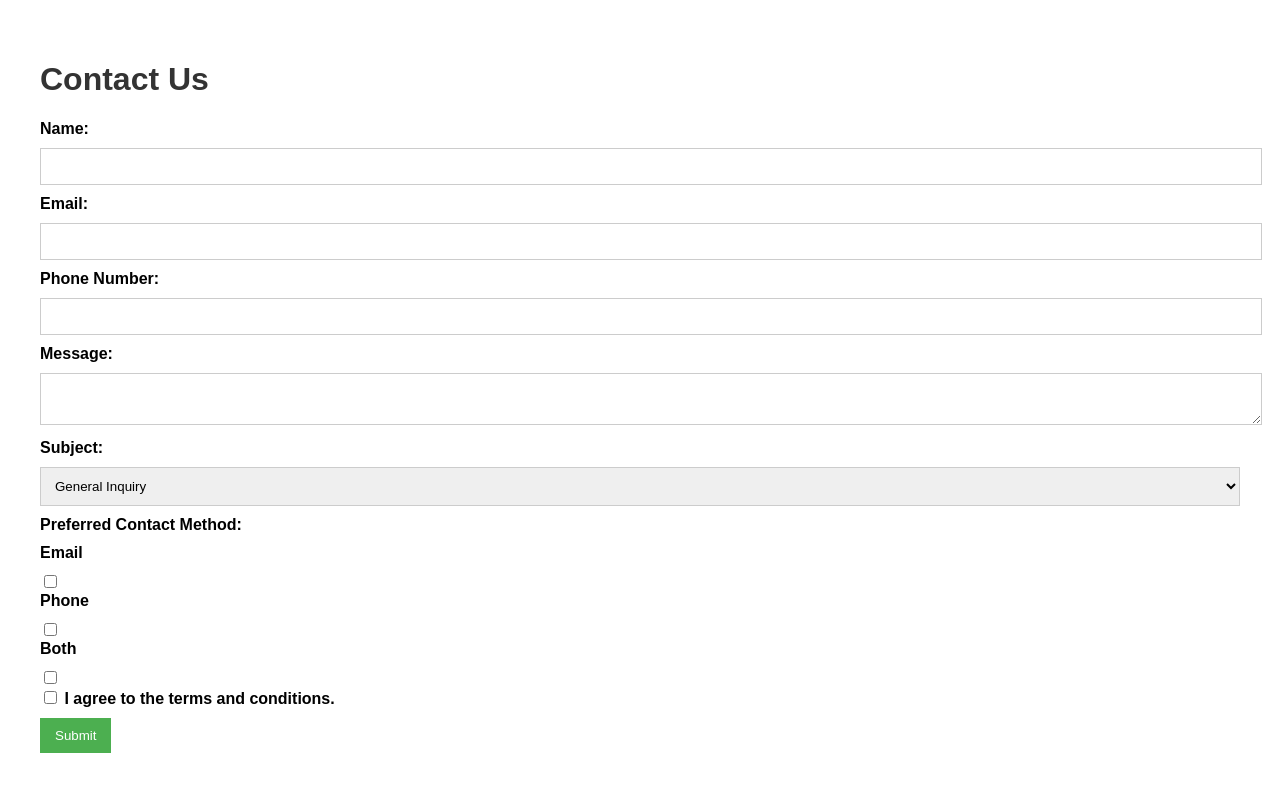
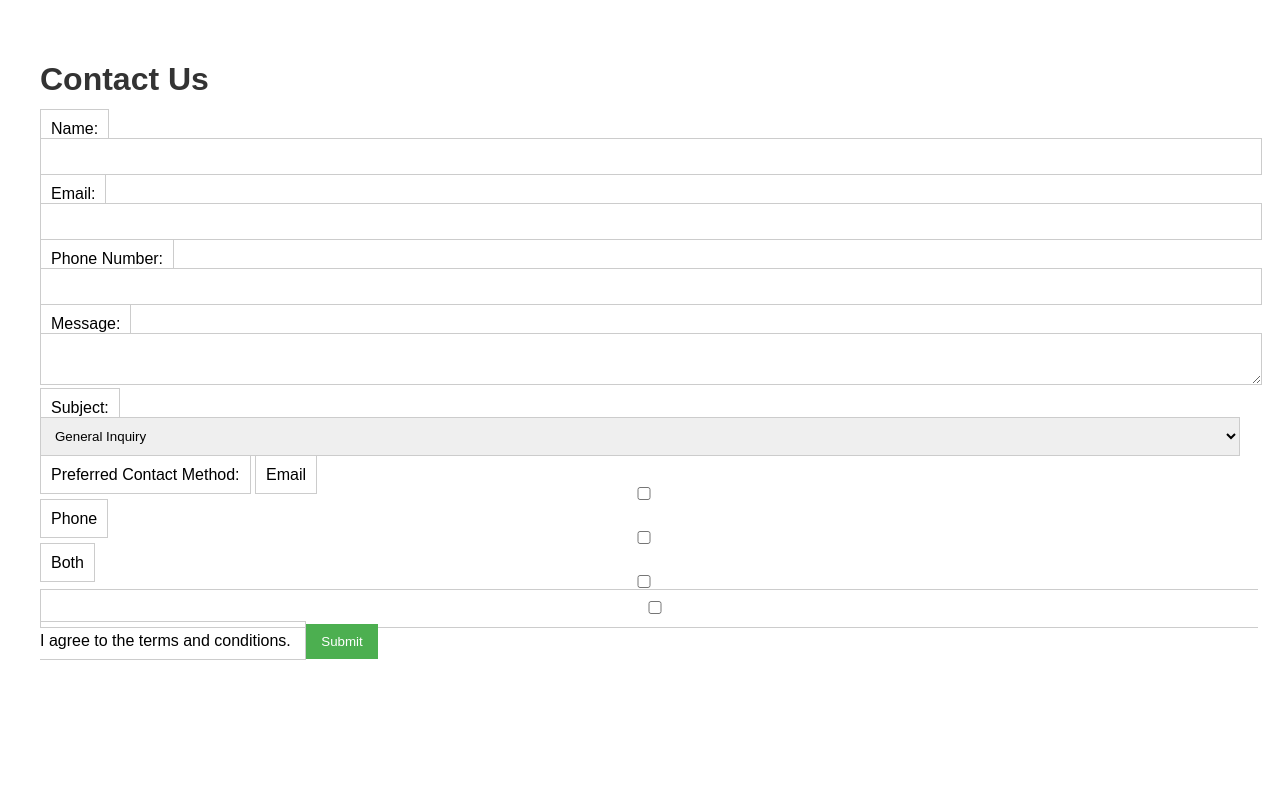
Before and after one commit to kptagat4/lab.exam, a Flask app: page / in a window 1280 px wide. Run offline with Flask 3, Linux system fonts and the light colour scheme.

Commit message:
Update styles.css

```diff
--- a/static/styles.css
+++ b/static/styles.css
@@ -12,13 +12,7 @@ form {
     margin-top: 20px;
 }
 
-label {
-    display: block;
-    margin-bottom: 10px;
-    font-weight: bold;
-}
-
-input[type="text"], input[type="email"], textarea, select {
+label, input, textarea, select {
     width: 100%;
     padding: 10px;
     margin-bottom: 10px;
@@ -39,9 +33,8 @@ button:hover {
 
 .error {
     color: red;
-    margin-bottom: 20px;
 }
 
 ul {
-    list-style-type: none;
+    list-style: none;
 }
```
